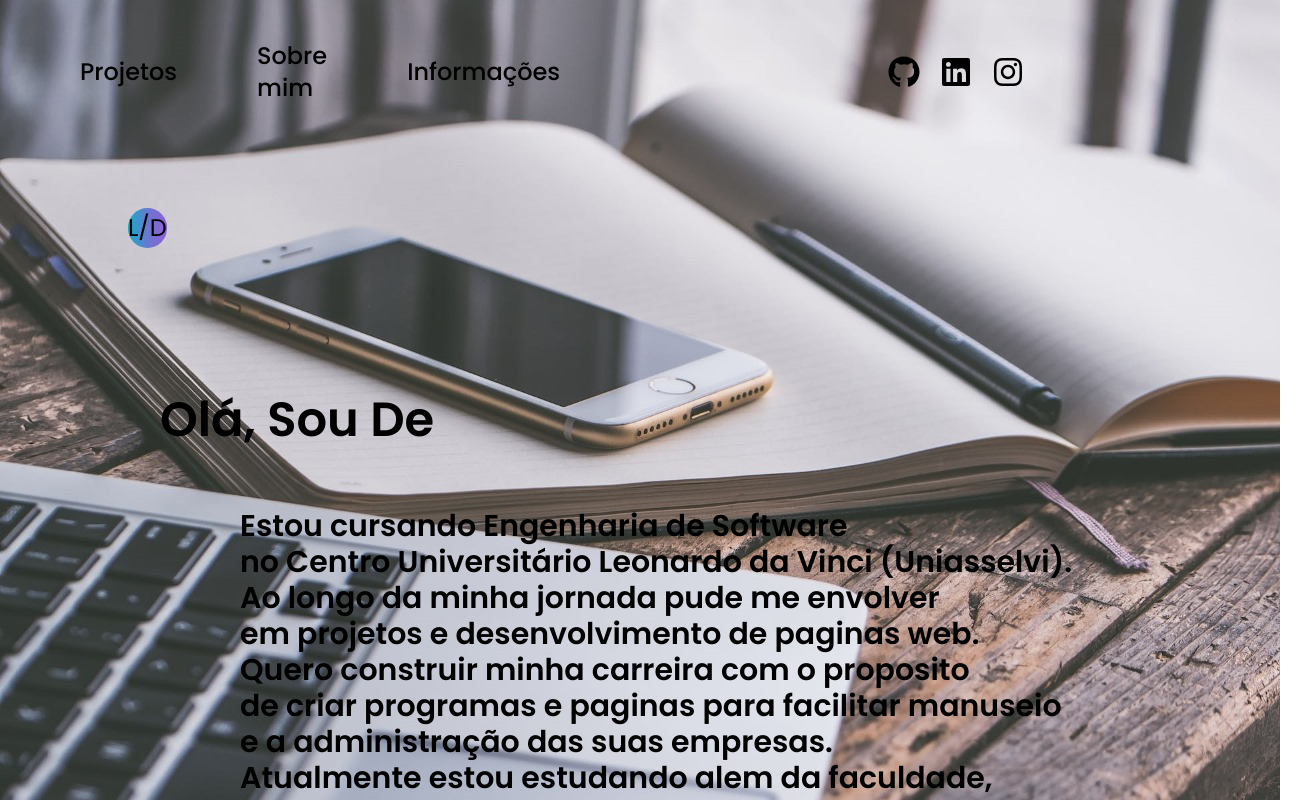
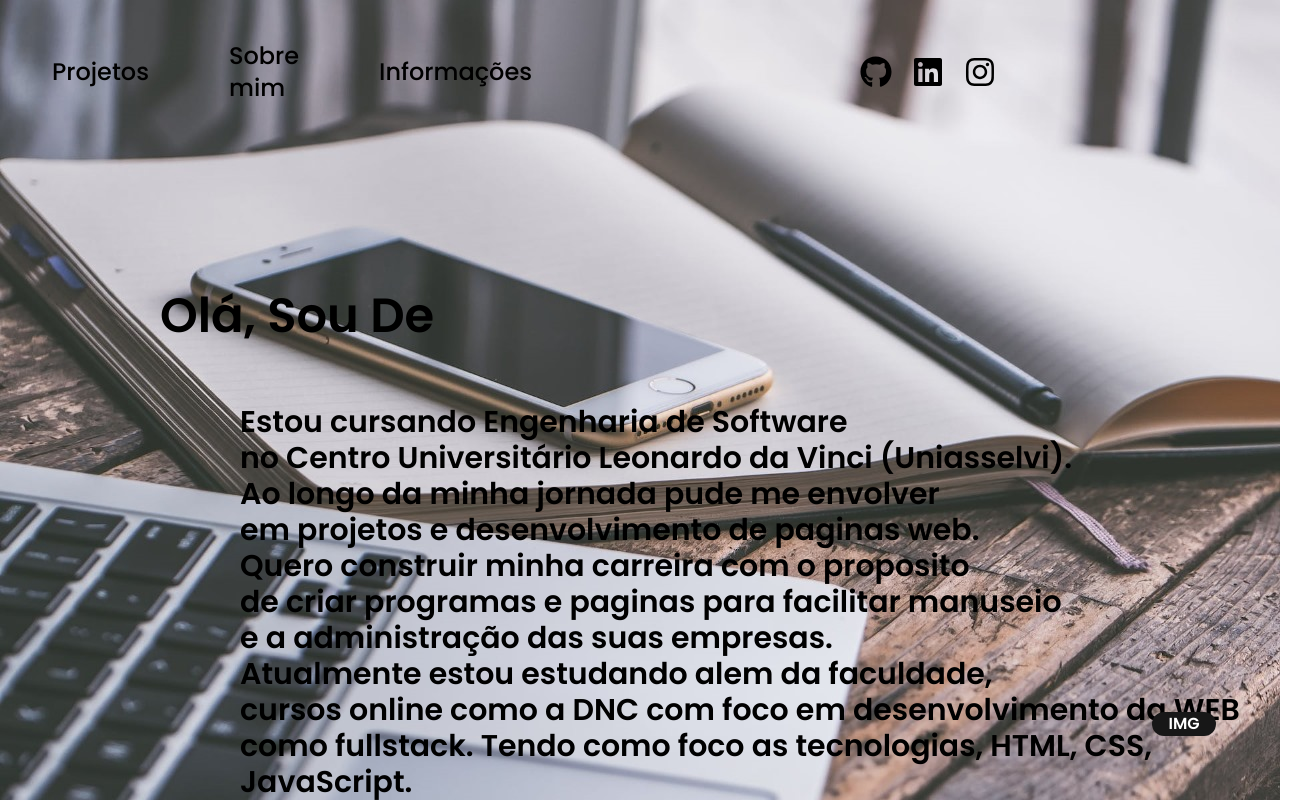
Before and after one commit to MatheusEngSoft/Portifolio-React, a React (Vite) app: page / in a window 1280 px wide. Shown: the top 800 px of the page, 1308 px wide, since content can reach past the window. Built offline with nearby package versions, Linux system fonts and the light colour scheme.

Commit message:
melhoramento do botão que alterna entre img e não imagem

```diff
--- a/src/assets/app.tsx
+++ b/src/assets/app.tsx
@@ -1,4 +1,4 @@
-import React, { useState,} from 'react';
+import { useState,} from 'react';
 import Apresentation from './apresentation';
 import AboutMe from './aboutme';
 import Info from './info';
@@ -18,10 +18,11 @@ export default function App() {
   return (
     <div className={`flex flex-col  ${style === 'background' ? '' : 'bg-slate-900 text-zinc-50'}`}>
       <main className='flex flex-1 flex-col' style={style === 'background' ? { backgroundImage: `url(${backgroundImage})`, backgroundRepeat: 'no-repeat', backgroundPosition: 'center center', backgroundAttachment: 'fixed', backgroundSize: 'cover' } : {}}>
-        <section>
+        <section className="flex flex-col items-center justify-center">
           <Header />
-          <button onClick={toggleBackground} className='bg-gradient-to-r from-[#13ADC7] via-[#6978D1] to-[#945DD6] ml-32 mt-16 w-15 h-10 rounded-full text-2xl font-semibold"'>L/D</button>
+          <button onClick={toggleBackground} className="absolute w-16 bottom-16 right-16 bg-neutral-900 dark:bg-white rounded-full text-white dark:text-black font-semibold">{style === "background" ? "IMG": "N/IMG"}</button>
         </section>
+
         <section className='my-5'>
           <Apresentation />
         </section>
```
Also changed, not shown: src/tailwind.css (line endings or trailing spaces).
